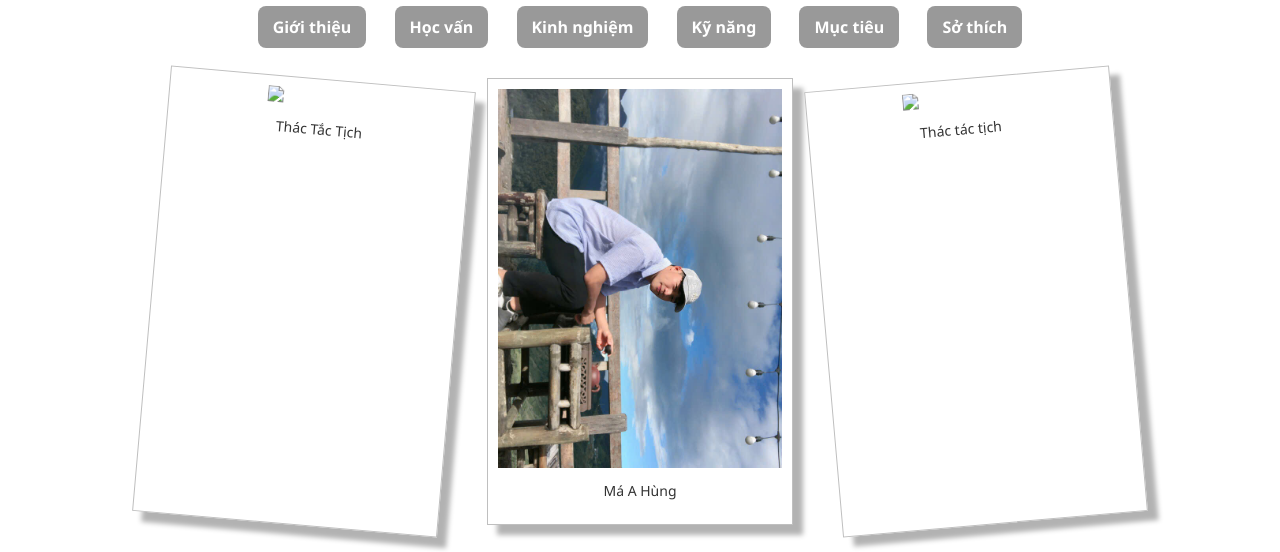
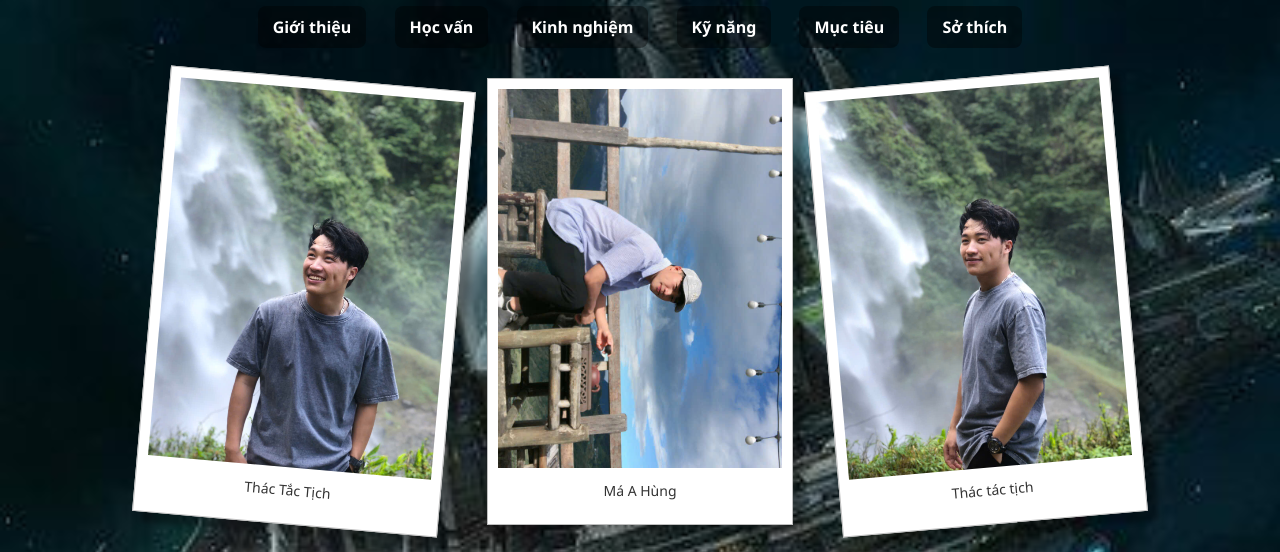
Before and after one commit to aHung-sp-coder/CV-Ma-A-Hung, a plain HTML site: page index.html in a window 1280 px wide. Shown: the part 110-662 px from the top of the page. Drawn offline with Linux system fonts and the light colour scheme; the site is published under a folder, as on GitHub Pages, so addresses that start at the root find nothing.

Commit message:
Update index.html
Signed-off-by: aHung.coder <hungsupan@gmail.com>

```diff
--- a/index.html
+++ b/index.html
@@ -9,7 +9,7 @@
       margin: 0;
       padding: 30px;
       font-family: 'Segoe UI', Tahoma, Geneva, Verdana, sans-serif;
-      background-image: url(/img.html/tau-vu-tru.jpg); /* hình nền khoa học tương lai */
+      background-image: url(img.html/tau-vu-tru.jpg); /* hình nền khoa học tương lai */
       background-size: cover;
       background-position: center;
       background-attachment: fixed;
@@ -135,7 +135,7 @@
 
   <div class="gallery">
     <div class="polaroid rotate_right">
-      <img src="/img.html/MA-A-HUNG-1.jpg" alt="MA-A-HUNG" width="100%">
+      <img src="img.html/MA-A-HUNG-1.jpg" alt="MA-A-HUNG" width="100%">
       <p class="caption">Thác Tắc Tịch</p>
     </div>
     <div class="polaroid rotate_center">
@@ -143,7 +143,7 @@
       <p class="caption">Má A Hùng</p>
     </div>
     <div class="polaroid rotate_left">
-      <img src="/img.html/MA-A-HUNG-3.jpg" alt="Cinque Terre" width="100%">
+      <img src="img.html/MA-A-HUNG-3.jpg" alt="Cinque Terre" width="100%">
       <p class="caption">Thác tác tịch</p>
     </div>
   </div>
```
